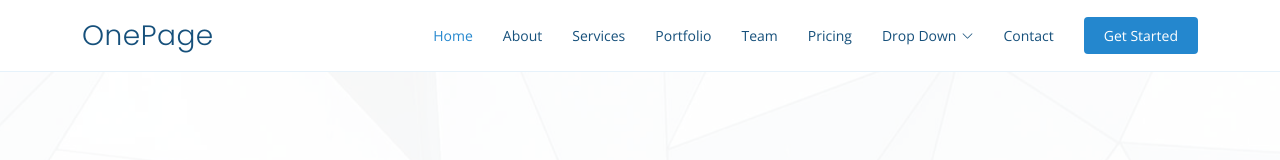
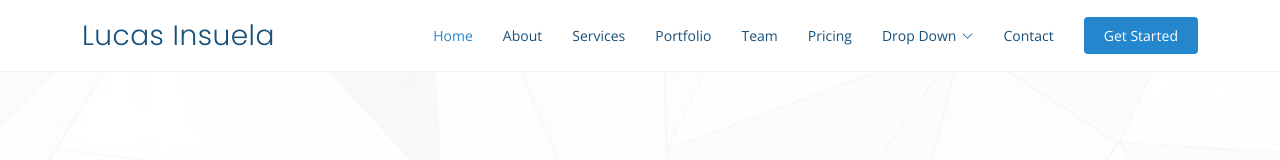
Before and after one commit to wwwsilk/teste-portfolio, a plain HTML site: page OnePage/index.html in a window 1280 px wide. Shown: the top 160 px of the page. Drawn offline with nearby package versions, Linux system fonts and the light colour scheme.

```diff
--- a/OnePage/index.html
+++ b/OnePage/index.html
@@ -5,7 +5,7 @@
   <meta charset="utf-8">
   <meta content="width=device-width, initial-scale=1.0" name="viewport">
 
-  <title>OnePage Bootstrap Template - Index</title>
+  <title>Portfólio - Lucas Insuela</title>
   <meta content="" name="description">
   <meta content="" name="keywords">
 
@@ -43,7 +43,7 @@
   <header id="header" class="fixed-top">
     <div class="container d-flex align-items-center justify-content-between">
 
-      <h1 class="logo"><a href="index.html">OnePage</a></h1>
+      <h1 class="logo"><a href="index.html">Lucas Insuela</a></h1>
       <!-- Uncomment below if you prefer to use an image logo -->
       <!-- <a href="index.html" class="logo"><img src="assets/img/logo.png" alt="" class="img-fluid"></a>-->
 
```
